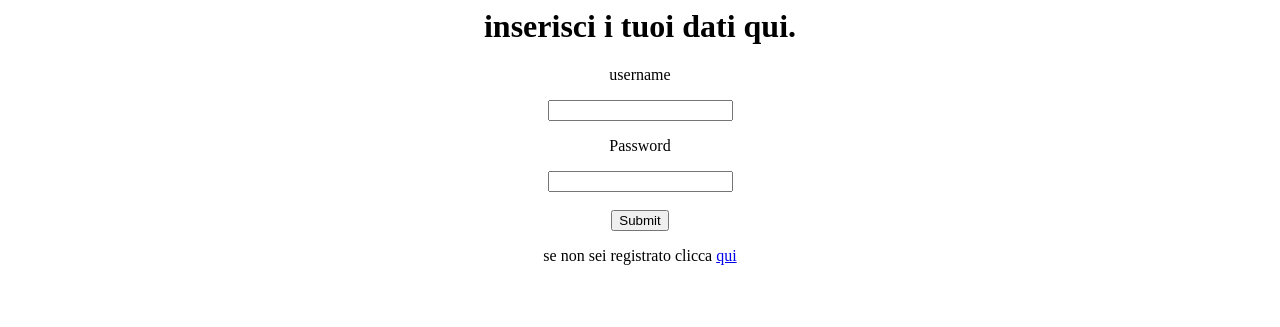
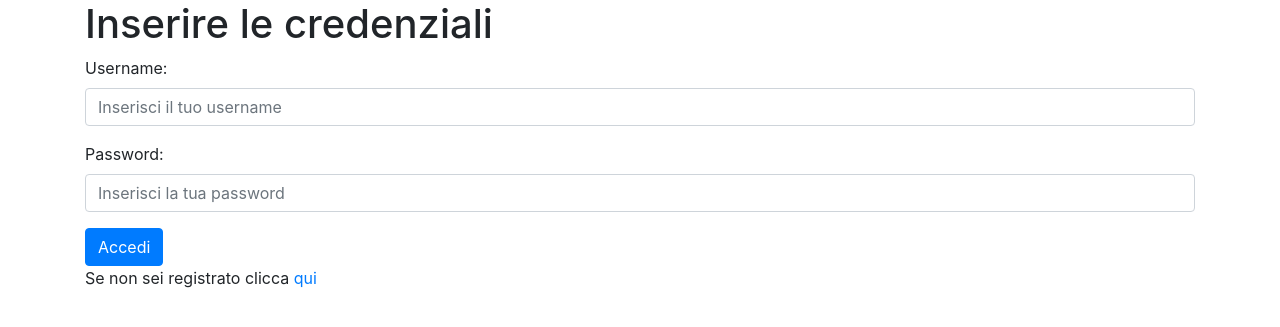
Before and after one commit to nishi024/seconda_prova_info, a PHP site: page / in a window 1280 px wide. Shown: the top 327 px of the page. Run offline with PHP 8.4, Linux system fonts and the light colour scheme; some libraries are stand-ins or nearby versions.

Commit message:
Update index.php

```diff
--- a/Sito Aeroporto/index.php
+++ b/Sito Aeroporto/index.php
@@ -1,24 +1,29 @@
+<!DOCTYPE html>
 <html>
+
 <head>
+    <title>Pagina di Login</title>
+    <link rel="stylesheet" href="https://maxcdn.bootstrapcdn.com/bootstrap/4.0.0/css/bootstrap.min.css">
 </head>
 
 <body>
-        <div>
-            <center>
-                <h1>inserisci i tuoi dati qui.</h1>
-                <div class="form">
+    <div class="container">
+        <h1>Inserire le credenziali</h1>
         <form action="home.php" method="get">
-                        <p>username</p>
-                        <input type="text" name="username" require>
-                        <p>Password</p>
-                        <input type="password" name="Pass" require>
-                        <br>
-                        <br>
-                        <input type="submit">
+            <div class="form-group">
+                <label for="username">Username:</label>
+                <input type="text" class="form-control" id="username" name="username" placeholder="Inserisci il tuo username" required>
+            </div>
+            <div class="form-group">
+                <label for="password">Password:</label>
+                <input type="password" class="form-control" id="pass" name="pass" placeholder="Inserisci la tua password" required>
+            </div>
+            <button type="submit" class="btn btn-primary">Accedi</button>
         </form>
-                    <p>se non sei registrato clicca <a href="registrazione.php">qui</a></p>
+        <p>Se non sei registrato clicca <a href="registrazione.php">qui</a></p>
     </div>
-            </center>
-        </div>
+    <script src="https://code.jquery.com/jquery-3.2.1.slim.min.js"></script>
+    <script src="https://maxcdn.bootstrapcdn.com/bootstrap/4.0.0/js/bootstrap.min.js"></script>
 </body>
+
 </html>
```
Lines whose indentation alone changed are shown as unchanged.
